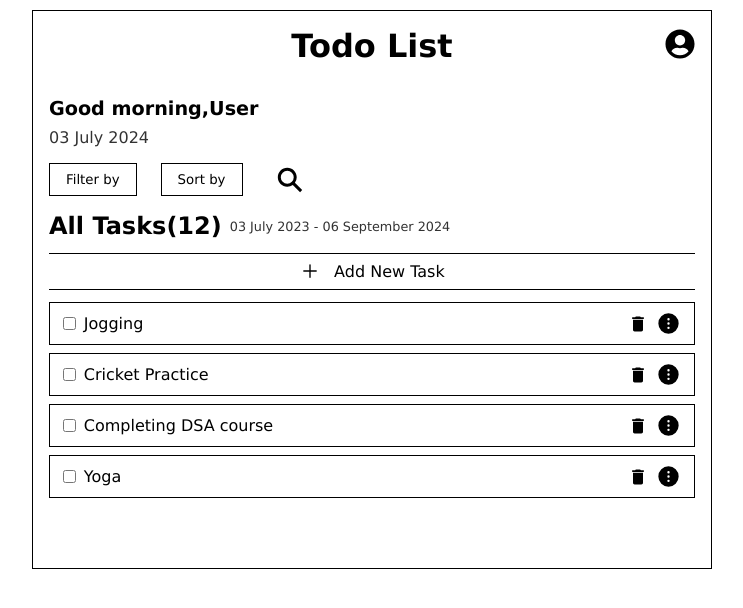
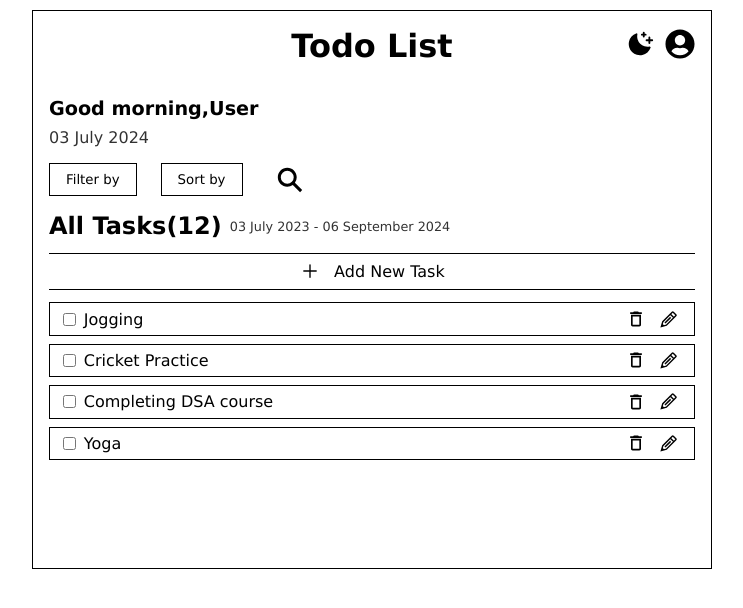
Before and after one commit to TUSHAR-30/Todo-List-Client, a React (Vite) app: page / in a window 1280 px wide. Shown: the top 608 px of the page, without its empty margins (268-1011 px from the left). Built offline with nearby package versions, Linux system fonts and the light colour scheme.

Commit message:
Implemented Toggle Mode Functionality.

```diff
--- a/src/App.css
+++ b/src/App.css
@@ -17,6 +17,8 @@
     border-radius: 5px;
     border: 1px solid var(--border-color) ;
     padding: 10px;
+    background-color: inherit;
+    color: var(--color);
 }
 .actionbuttons{
     display: flex;
@@ -27,6 +29,7 @@
     padding: 0.5rem 1rem;
     border: 1px solid var(--border-color);
     background-color: var(--buttonBackground-color);
+    color: var(--color);
 }
 .savebtn-not-allowed{
     cursor: not-allowed;
--- a/src/components/AddTask/Modal.css
+++ b/src/assets/Modal/Modal.css
@@ -22,9 +22,6 @@
     transform: scale(0);
     animation: modalanimation 0.2s linear forwards;
 }
-.modal-content  *{
-    background-color: var(--modalContent-backgroundcolor);
-}
 @keyframes modalanimation {
     to{
         transform: scale(1);
--- a/src/components/AddTask/AddTask.css
+++ b/src/components/AddTask/AddTask.css
@@ -5,6 +5,7 @@
 }
 .add-task > button{
     background-color: var(--buttonBackground-color);
+    color: var(--color);
     border:none;
     border-top: 1px solid var(--border-color);
     border-bottom: 1px solid var(--border-color);
--- a/src/components/AddTask/AddTask.jsx
+++ b/src/components/AddTask/AddTask.jsx
@@ -1,5 +1,5 @@
 import React, { useEffect, useState,useContext } from 'react'
-import Modal from './Modal';
+import Modal from '../../assets/Modal/Modal';
 import { IoAddOutline } from "react-icons/io5";
 import "./AddTask.css"
 import TasksContext from '../../TasksContext';
--- a/src/components/Header/Header.css
+++ b/src/components/Header/Header.css
@@ -4,8 +4,12 @@
     justify-content: center;
     align-items: center;
 }
-.header .profile{
+.header .header-actions{
+    display: flex;
+    gap: 0.6rem;
     position: absolute;
     right: 0;
+}
+.header .header-actions > *{
     cursor: pointer;
 }
--- a/src/components/Header/Header.jsx
+++ b/src/components/Header/Header.jsx
@@ -1,11 +1,23 @@
-import React from 'react'
+import React, { useState } from 'react'
 import { FaUserCircle } from "react-icons/fa";
+import { PiMoonStarsFill } from "react-icons/pi";
+import { PiSunFill } from "react-icons/pi";
 import './Header.css'
 function Header() {
+  const [isLightMode,setisLightMode]=useState(true)
+  function handleMode(){
+    setisLightMode(!isLightMode);
+    document.documentElement.classList.toggle('darkmode')
+  }
   return (
     <header className='header'>
-        <h1 className='app-name'>Todo List</h1>
-        <div className='profile'><FaUserCircle size={30}/></div>
+      <h1 className='app-name'>Todo List</h1>
+      <div className='header-actions'>
+        <div className='mode' onClick={handleMode}>
+          { isLightMode?<PiMoonStarsFill size={30} />:<PiSunFill size={30}/>}
+        </div>
+        <div className='profile'><FaUserCircle size={30} /></div>
+      </div>
     </header>
   )
 }
--- a/src/components/ProductDiscoveryOptions/ProductDiscoveryOptions.css
+++ b/src/components/ProductDiscoveryOptions/ProductDiscoveryOptions.css
@@ -12,6 +12,7 @@
 .productDiscovery-options > div button{
     border: 1px solid var(--border-color);
     background-color: var(--buttonBackground-color);
+    color: var(--color);
     padding: 0.5rem 1rem;
 }
 .productDiscovery-options .searchbar{
--- a/src/components/Tasks/Tasks.css
+++ b/src/components/Tasks/Tasks.css
@@ -7,7 +7,7 @@
     overflow-y: auto;
 }
 .task{
-    padding: 0.5rem 0.8rem;
+    padding: 0.2rem 0.8rem;
     display: flex;
     gap: 0.5rem;
     align-items: center;
@@ -20,3 +20,19 @@
 .task .completed-task{
     text-decoration: line-through;
 }
+.task:hover{
+    border: 1px solid green;
+    background-color: var(--task-hover-backgroundColor);
+}
+.task-deleteicon,.task-editicon{
+    height: 25px;
+    width: 25px;
+    display: flex;
+    justify-content: center;
+    align-items: center;
+}
+.task-deleteicon:hover,.task-editicon:hover{
+    outline: 1px solid var(--border-color);
+    border-radius: 50%;
+    background-color: var(--background-color);
+}
--- a/src/components/Tasks/Tasks.jsx
+++ b/src/components/Tasks/Tasks.jsx
@@ -1,7 +1,7 @@
 import React, { useContext } from 'react'
 import TasksContext from '../../TasksContext';
-import { MdDelete } from "react-icons/md";
-import { PiDotsThreeCircleVerticalFill } from "react-icons/pi";
+import { MdDeleteOutline } from "react-icons/md";
+import { GrEdit } from "react-icons/gr";
 import "./Tasks.css"
 function Tasks() {
     const { tasks, setTasks } = useContext(TasksContext);
@@ -23,8 +23,12 @@ function Tasks() {
                 <div key={task.id} className='task'>
                     <input type='checkbox' checked={task.isCompleted} onChange={()=>toggleTaskCompletion(task.id)}/>
                     <p className={`task-title ${task.isCompleted?"completed-task":""}`}>{task.title}</p>
-                    <MdDelete size={20} className='task-deleteicon' onClick={()=>deleteTask(task.id)} />
-                    <PiDotsThreeCircleVerticalFill className='task-moreInfoicon' size={25} />
+                    <div className='task-deleteicon'>
+                        <MdDeleteOutline size={20}  onClick={()=>deleteTask(task.id)} />
+                    </div>
+                    <div className='task-editicon'>
+                        <GrEdit  size={17} />
+                    </div>
                 </div>
                 )
             })}
--- a/src/index.css
+++ b/src/index.css
@@ -1,28 +1,33 @@
 :root{
   --border-color:black;
-  --buttonBackground-color:transparent;
+  --buttonBackground-color:white;
   --background-color:white;
   --color: black;
   --modalOverlay-backgroundcolor:rgba(0, 0, 0, 0.5);
   --modalContent-backgroundcolor:white;
-  --modalContent-boxShadow:rgba(0, 0, 0, 0.3)
+  --modalContent-boxShadow:rgba(0, 0, 0, 0.3);
+  --task-hover-backgroundColor:#eaeaea;
 }
-/* :root{
+.darkmode{
   --border-color:white;
-  --buttonBackground-color:transparent;
+  --buttonBackground-color:black;
   --background-color:black;
   --color: white;
   --modalOverlay-backgroundcolor:rgba(0, 0, 0, 0.5);
   --modalContent-backgroundcolor:rgb(36, 34, 34);
-  --modalContent-boxShadow:rgba(0, 0, 0, 0.3)
-} */
+  --modalContent-boxShadow:rgba(0, 0, 0, 0.3);
+  --task-hover-backgroundColor:rgb(48, 47, 47);
+
+}
 *{
   margin: 0;
   padding: 0;
   box-sizing: border-box;
+  font-family: Verdana, Geneva, Tahoma, sans-serif;
+}
+body{
   background-color: var(--background-color);
   color: var(--color);
-  font-family: Verdana, Geneva, Tahoma, sans-serif;
 }
 #root {
     max-width: 680px;
```
Also changed, not shown: src/assets/Modal/Modal.jsx (renamed from src/components/AddTask/Modal.jsx).
